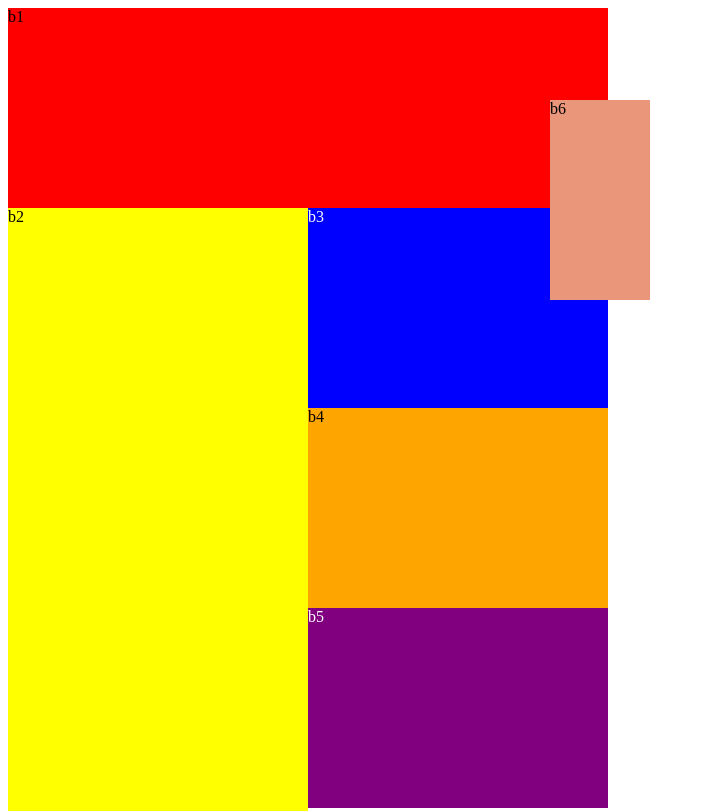
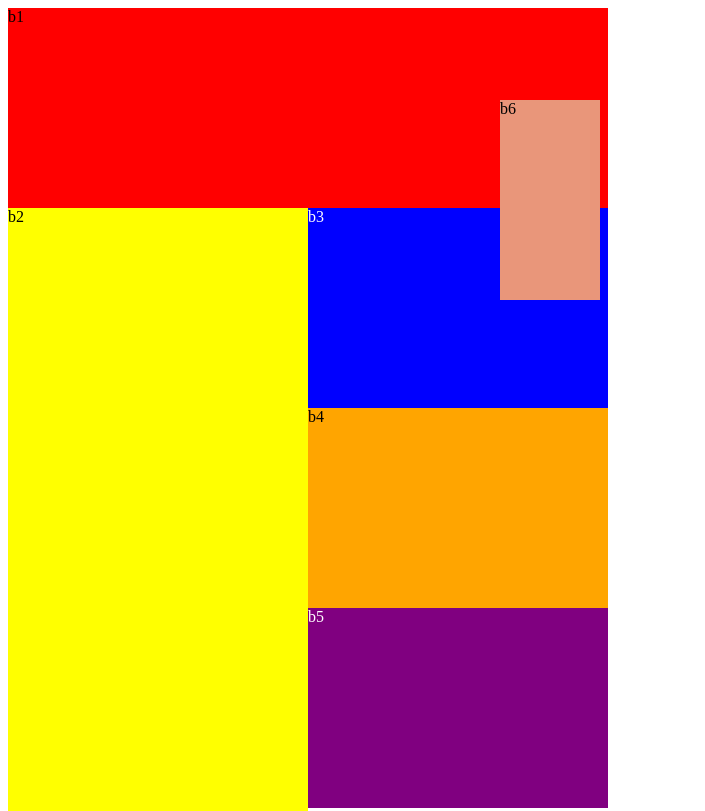
Before and after one commit to kwassum123/Layout-Lab, a plain HTML site: page layout_9.html in a window 1280 px wide. Shown: the top 811 px of the page, without its empty margins (0-705 px from the left). Drawn offline with Linux system fonts and the light colour scheme.

Commit message:
Update layout_9.html

```diff
--- a/layout_9.html
+++ b/layout_9.html
@@ -68,7 +68,7 @@ div
     height:200px;
     position: absolute;
     top: 100px;
-    left: 550px;
+    left: 500px;
 
 }
 
```
